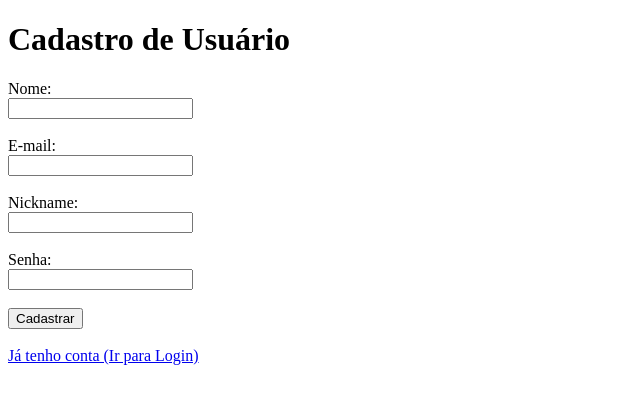
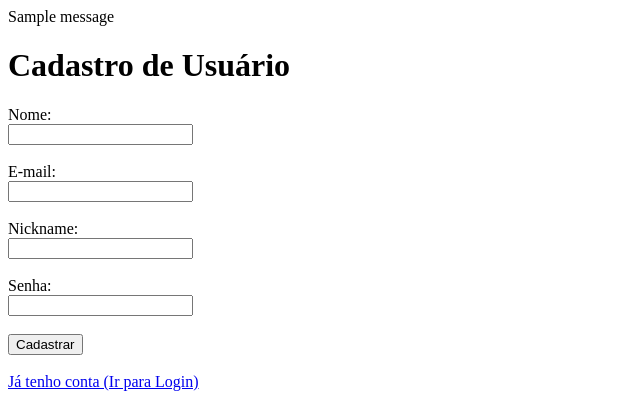
Before and after one commit to joaoemanuel04/myshelf, a Django app: page /registrar/ in a window 1280 px wide. Shown: the top 420 px of the page, without its empty margins (0-640 px from the left). Run offline with Django 5.2, Linux system fonts and the light colour scheme; tables that the repository leaves empty hold one stand-in row (values such as "Sample post"); one stand-in notice (Sample message) is shown.

Commit message:
Feature: Adicionado mensagens de alerta nos templates de login e registro.

```diff
--- a/templates/login.html
+++ b/templates/login.html
@@ -6,6 +6,12 @@
     <title>Template para teste</title>
 </head>
 <body>
+
+    {% if messages %}
+        {% for message in messages %}
+          <div class="alert alert-{{ message.tags }}" role="alert">{{ message }}</div>
+        {% endfor %}
+    {% endif %}
 
     <h1>Login de Usuário</h1>
     <form method="POST">
--- a/templates/registrar.html
+++ b/templates/registrar.html
@@ -4,6 +4,13 @@
     <title>Template para teste</title>
 </head>
 <body>
+
+    {% if messages %}
+        {% for message in messages %}
+          <div class="alert alert-{{ message.tags }}" role="alert">{{ message }}</div>
+        {% endfor %}
+    {% endif %}
+
     <h1>Cadastro de Usuário</h1>
     <form method="POST">
         {% csrf_token %}
```
